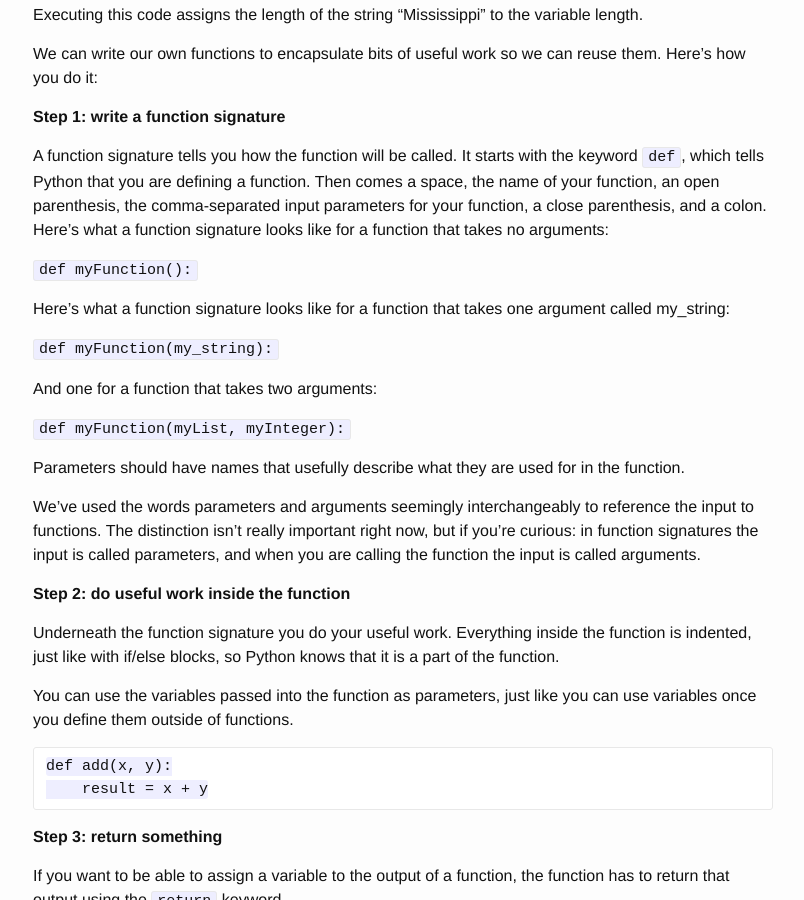
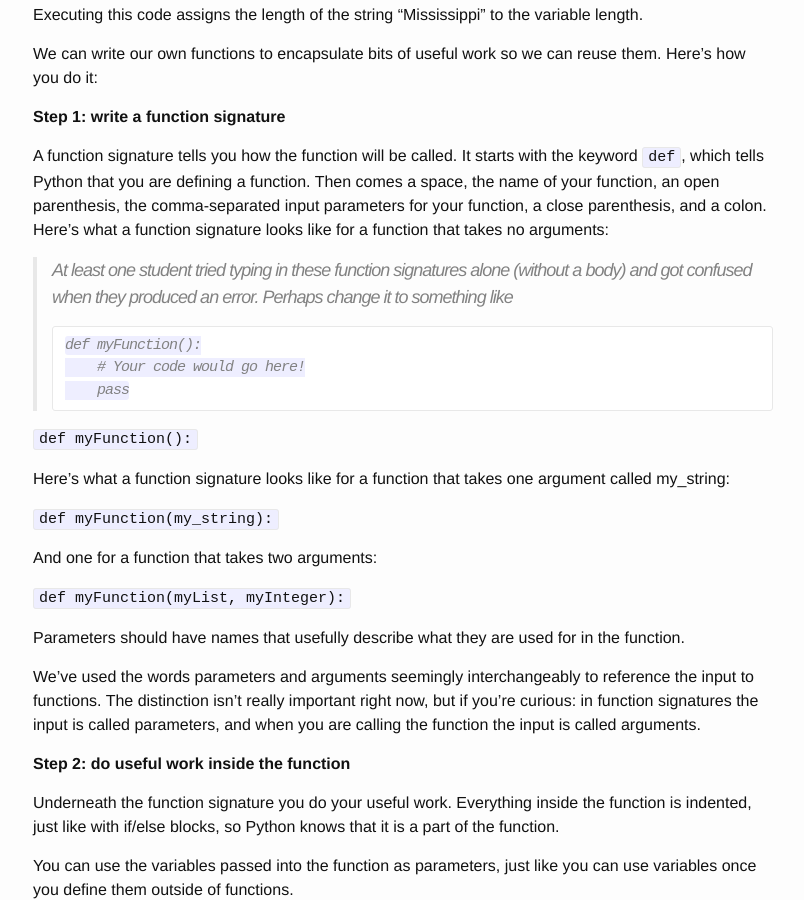
Before and after one commit to PhillyPythonWorkshop/PhillyPythonWorkshop.github.io, a Jekyll site: the page built from pages/fridaytutorial.md, in a window 1280 px wide and 900 px high, scrolled down 11029 px. Shown: the whole window, without its empty margins (237-1041 px from the left). Built offline with Jekyll 4.4.1, drawn with Linux system fonts in a browser that asks for light colours; some of the changed text lies outside the part shown.

Commit message:
notes from friday

```diff
--- a/pages/fridaytutorial.md
+++ b/pages/fridaytutorial.md
@@ -493,6 +493,13 @@ We can write our own functions to encapsulate bits of useful work so we can reus
 
 A function signature tells you how the function will be called. It starts with the keyword `def`, which tells Python that you are defining a function. Then comes a space, the name of your function, an open parenthesis, the comma-separated input parameters for your function, a close parenthesis, and a colon. Here's what a function signature looks like for a function that takes no arguments:
 
+> At least one student tried typing in these function signatures alone (without a body) and got confused when they produced an error.  Perhaps change it to something like
+~~~
+def myFunction():
+    # Your code would go here!
+    pass
+~~~
+
 `def myFunction():`
 
 Here's what a function signature looks like for a function that takes one argument called my_string:
@@ -585,8 +592,11 @@ What do you think will happen here?  Try it and see:
 ~~~
 def half_number(x):
     print(x/2)
+
 half1 = half_number(20)
 print(half1)
 ~~~
 
+> Put a line break above, since it's necessary in the repl
+
 That's it for this evening! Now you can take some time to try some of the [practice exercises](http://phillypythonworkshop.github.io/practice/) and review anything here that seemed challenging.  We'll review all this and get deeper into Python during Saturday's presentation.
```
Also changed, not shown: pages/friday_mac.md (+6 -0 lines).
